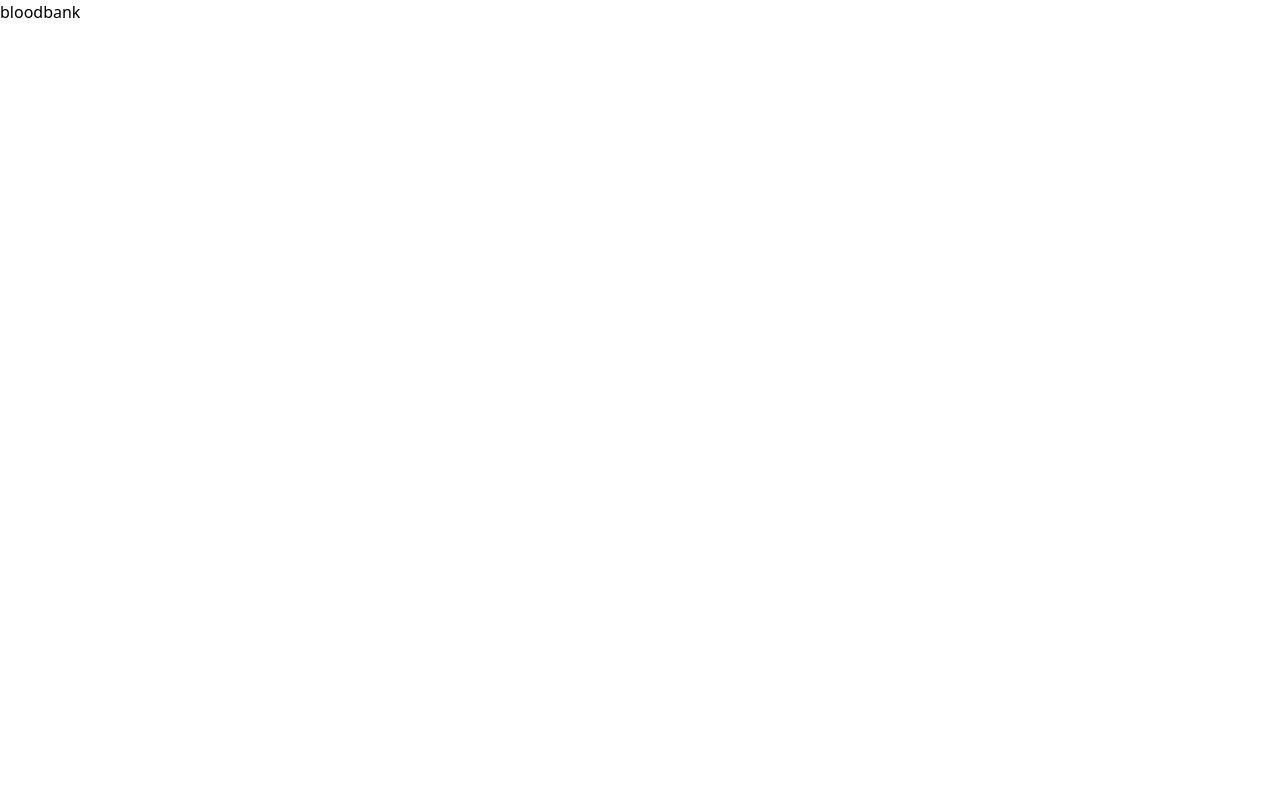
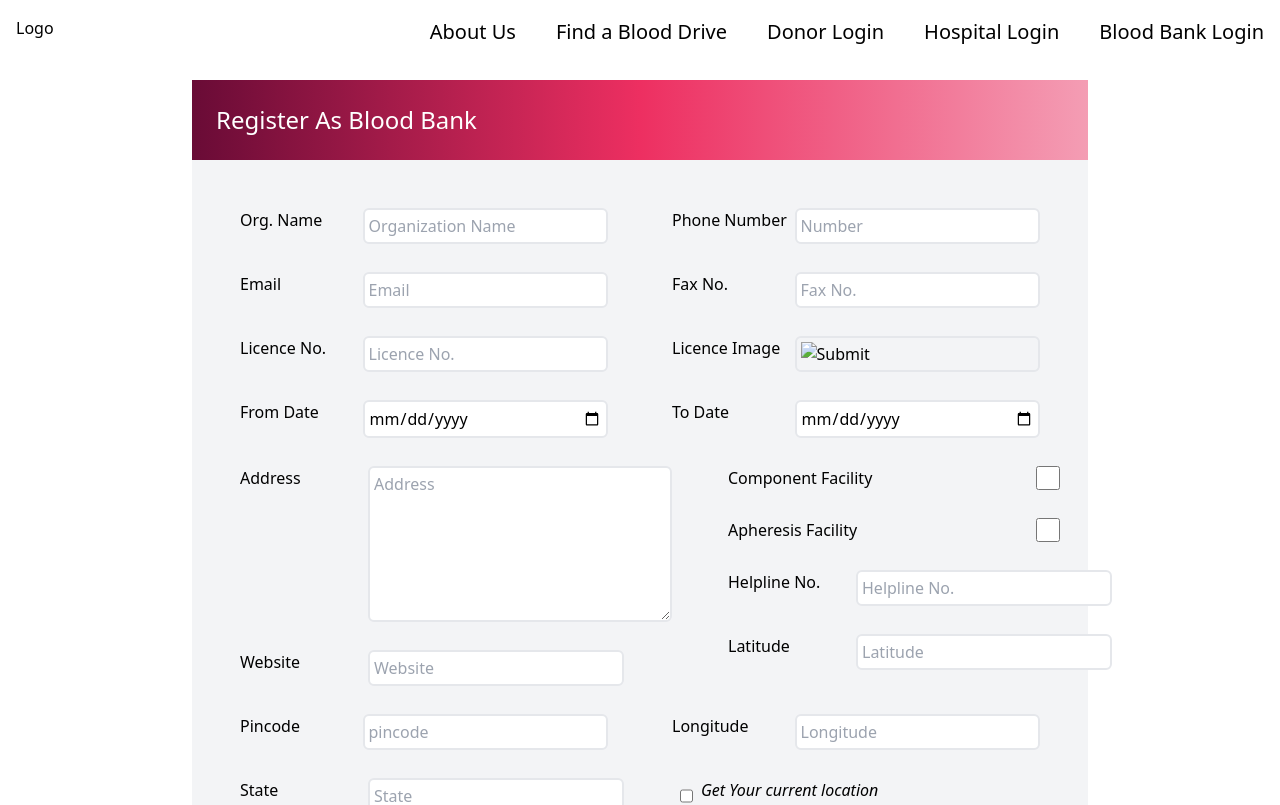
Before and after one commit to Chandan17801/BloodChain-Frontend, a Next.js app: page /register/blood-bank in a window 1280 px wide. Shown: the top 805 px of the page. Built offline with nearby package versions, Linux system fonts and the light colour scheme.

Commit message:
blood bank registration

```diff
--- a/src/pages/register/blood-bank.jsx
+++ b/src/pages/register/blood-bank.jsx
@@ -1,7 +1,251 @@
-import React from "react";
+import Footer from "@/components/Footer/Footer";
+import Header from "@/components/Header/Header";
+import HeaderStrip from "@/components/UIElements/HeaderStrip";
+import ResponsiveLayout from "@/components/layout/ResponsiveLayout";
+import { React, useState } from "react";
 
 function bloodbank() {
-  return <div>bloodbank</div>;
+  const [formData, setFormData] = useState({
+    email: "",
+    name: "",
+    address: "",
+    phone: "",
+    fax_no: "",
+    licence_no: "",
+    licence_image: "",
+    from_date: "",
+    to_date: "",
+    component_facility: "",
+    apheresis_facility: "",
+    helpline_no: "",
+    pincode: "",
+    state : "",
+    latitude: "",
+    longitude: "",
+    website: ""
+  });
+  const handleChange = (e) => {
+    const { name, value } = e.target;
+    setFormData((prevData) => ({
+      ...prevData,
+      [name]: value,
+    }));
+  };
+  const form_submit_handler = (event) => {
+    event.preventDefault();
+    console.log(formData);
+  };
+  return (
+    <ResponsiveLayout>
+      <Header />
+      <div className="container mt-4 mx-auto w-[70%]">
+        <HeaderStrip text="Register As Blood Bank" />
+        <form
+          className="p-12 flex flex-col gap-7 mb-8  bg-gray-100"
+          onSubmit={form_submit_handler}
+        >
+          <div className="flex">
+            <div className="w-32"> Org. Name</div>
+            <input
+              onChange={handleChange}
+              className="p-1 border-2 rounded-md mr-16 w-64"
+              type="text"
+              name="name"
+              placeholder="Organization Name"
+            />
+            <div className="w-32"> Phone Number</div>
+            <input
+              onChange={handleChange}
+              className="p-1 border-2 rounded-md w-64"
+              type="number"
+              name="phone"
+              placeholder="Number"
+            />
+          </div>
+          <div className="flex">
+            <div className="w-32"> Email</div>
+            <input
+              onChange={handleChange}
+              className="p-1 border-2 rounded-md mr-16 w-64"
+              type="email"
+              name="email"
+              placeholder="Email"
+            />
+            <div className="w-32"> Fax No.</div>
+            <input
+              onChange={handleChange}
+              className="p-1 border-2 rounded-md w-64"
+              type="number"
+              name="fax_no"
+              placeholder="Fax No."
+            />
+          </div>
+          <div className="flex">
+            <div className="w-32"> Licence No.</div>
+            <input
+              onChange={handleChange}
+              className="p-1 border-2 rounded-md mr-16 w-64"
+              type="number"
+              name="licence_no"
+              placeholder="Licence No."
+            />
+            <div className="w-32"> Licence Image</div>
+            <input
+              onChange={handleChange}
+              className="p-1 border-2 rounded-md w-64"
+              type="image"
+              name="licence_image"
+              placeholder="Licence Image"
+            />
+          </div>
+          <div className="flex">
+            <div className="w-32">From Date</div>
+            <input
+              onChange={handleChange}
+              className="p-1 border-2 rounded-md mr-16 w-64"
+              type="date"
+              name="from_date"
+            />
+            <div className="w-32"> To Date</div>
+            <input
+              onChange={handleChange}
+              className="p-1 border-2 rounded-md w-64"
+              type="date"
+              name="to_date"
+            />
+          </div>
+          <div className="flex gap-14">
+            <div className="flex flex-col gap-7">
+              <div className="flex">
+                <div className="w-32"> Address</div>
+                <textarea
+                  id=""
+                  cols="30"
+                  onChange={handleChange}
+                  rows="06"
+                  placeholder="Address"
+                  name="address"
+                  className="p-1 border-2 rounded-md"
+                ></textarea>
+              </div>
+              <div className="flex">
+                <div className="w-32"> Website</div>
+                <input
+                  className="p-1 border-2 rounded-md w-64"
+                  type="text"
+                  onChange={handleChange}
+                  name="website"
+                  placeholder="Website"
+                />
+              </div>
+            </div>
+            <div className="flex flex-col gap-7">
+              <div className="flex">
+                <div className="w-48"> Component Facility</div>
+                <input
+                  onChange={handleChange}
+                  className="p-1 border-2 rounded-md w-64"
+                  type="checkbox"
+                  name="component_facility"
+                />
+              </div>
+              <div className="flex">
+              <div className="w-48">Apheresis Facility</div>
+                <input
+                  onChange={handleChange}
+                  className="p-1 border-2 rounded-md w-64"
+                  type="checkbox"
+                  name="apheresis_facility"
+                />
+              </div>
+              <div className="flex">
+                <div className="w-32"> Helpline No.</div>
+                <input
+                  className="p-1 border-2 rounded-md w-64"
+                  name="helpline_no"
+                  onChange={handleChange}
+                  type="Number"
+                  placeholder="Helpline No."
+                />
+              </div>
+              <div className="flex">
+                <div className="w-32"> Latitude</div>
+                <input
+                  className="p-1 border-2 rounded-md w-64"
+                  name="latitude"
+                  onChange={handleChange}
+                  type="Number"
+                  placeholder="Latitude"
+                />
+              </div>
+            </div>
+          </div>
+          <div className="flex">
+            <div className="w-32"> Pincode</div>
+            <input
+              onChange={handleChange}
+              className="p-1 border-2 rounded-md mr-16 w-64"
+              type="number"
+              name="pincode"
+              placeholder="pincode"
+            />
+            <div className="w-32"> Longitude</div>
+            <input
+              onChange={handleChange}
+              className="p-1 border-2 rounded-md w-64"
+              type="number"
+              name="longitude"
+              placeholder="Longitude"
+            />
+          </div>
+          {/* <div className="flex">
+            <div className="w-32"> Longitude</div>
+            <input
+              className="p-1 border-2 rounded-md w-64"
+              onChange={handleChange}
+              type="Number"
+              name="longitude"
+              placeholder="Longitude"
+            />
+          </div>
+          <div className="flex">
+            <div className="w-32"> Latitude</div>
+            <input
+              className="p-1 border-2 rounded-md w-64"
+              type="Number"
+              onChange={handleChange}
+              name="latitude"
+              placeholder="Latitude"
+            />
+          </div> */}
+          <div className="flex">
+            <div className="w-32">State</div>
+            <input
+              className="p-1 border-2 rounded-md w-64"
+              onChange={handleChange}
+              name="state"
+              type="text"
+              placeholder="State"
+            />
+            <input className="mr-2 ml-14"  type="checkbox" />
+            <div style={{ fontStyle: "italic" }}> Get Your current location</div>
+          </div>
+
+          <div className="" style={{ fontStyle: "italic" }}>
+            <input className="mr-2" type="checkbox" name="confirmation" />
+            kindly review the above details for submit.
+          </div>
+          <button
+            type="submit"
+            className="mx-auto justify-center w-48 bg-black flex text-white pl-6 pr-6 pt-2 pb-2 rounded-xl font-semibold shadow-md shadow-gray-600 active:shadow-none active:translate-y-1"
+          >
+            Submit
+          </button>
+        </form>
+      </div>
+      <Footer />
+    </ResponsiveLayout>
+  );
 }
 
 export default bloodbank;
```
